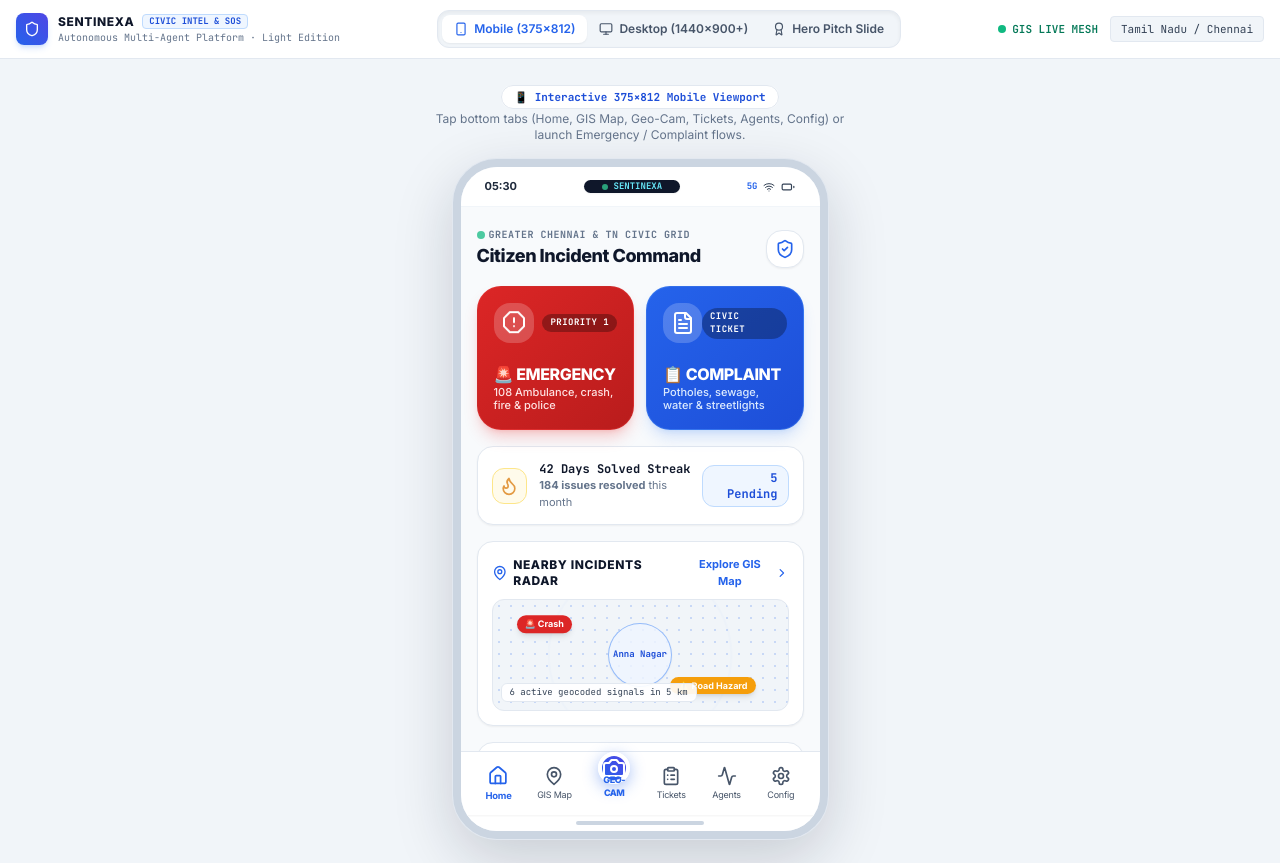
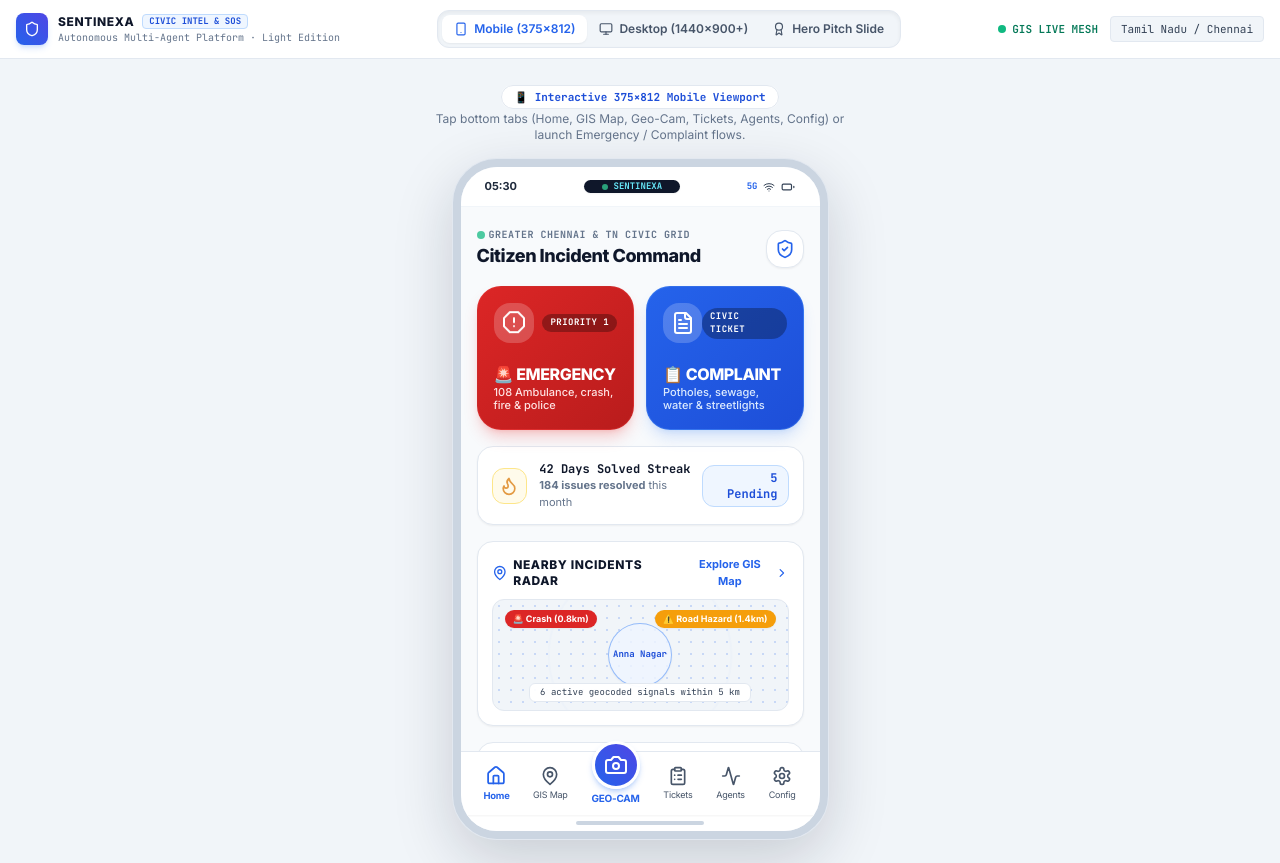
Before and after one commit to wamender007-sara/Sentinexa, a React (Vite) app: page / in a window 1280 px wide. Built offline with nearby package versions, Linux system fonts and the light colour scheme; a web font is replaced by a local one.

Commit message:
fix: resolve map rendering, add satellite hybrid labels, fix geo-cam overlapping button, and provide 100% relevant incident photos

```diff
--- a/src/components/CitizenReportModal.jsx
+++ b/src/components/CitizenReportModal.jsx
@@ -47,7 +47,7 @@ export default function CitizenReportModal() {
       createdAt: new Date().toISOString(),
       unacknowledgedDays: 0,
       retryCount: 0,
-      imageUri: photoUri || 'https://images.unsplash.com/photo-1544620347-c4fd4a3d5957?w=600&auto=format&fit=crop&q=60'
+      imageUri: photoUri || 'https://images.unsplash.com/photo-1515162816999-a0c47dc192f7?w=600&auto=format&fit=crop&q=60'
     };
 
     addIncident(newInc);
--- a/src/components/ComplaintModal.jsx
+++ b/src/components/ComplaintModal.jsx
@@ -69,7 +69,7 @@ export default function ComplaintModal() {
       createdAt: new Date().toISOString(),
       unacknowledgedDays: 0,
       retryCount: 0,
-      imageUri: capturedGeoPhoto?.imageUri || 'https://images.unsplash.com/photo-1544620347-c4fd4a3d5957?w=600&auto=format&fit=crop&q=60'
+      imageUri: capturedGeoPhoto?.imageUri || 'https://images.unsplash.com/photo-1547683905-f686c993aae5?w=600&auto=format&fit=crop&q=60'
     };
 
     addIncident(newTicket);
--- a/src/components/EmergencyPanel.jsx
+++ b/src/components/EmergencyPanel.jsx
@@ -48,7 +48,7 @@ export default function EmergencyPanel() {
       createdAt: new Date().toISOString(),
       unacknowledgedDays: 0,
       retryCount: 0,
-      imageUri: capturedGeoPhoto?.imageUri || 'https://images.unsplash.com/photo-1509391365360-2e959784a276?w=600&auto=format&fit=crop&q=60'
+      imageUri: capturedGeoPhoto?.imageUri || 'https://images.unsplash.com/photo-1568605117036-5fe5e7bab0b7?w=600&auto=format&fit=crop&q=60'
     };
 
     // Add to store & trigger agent pipeline + n8n webhook
--- a/src/components/GeoCamModal.jsx
+++ b/src/components/GeoCamModal.jsx
@@ -247,7 +247,7 @@ export default function GeoCamModal() {
 
   const handleSelectEmergency = () => {
     const photoData = {
-      imageUri: capturedImage || 'https://images.unsplash.com/photo-1587740896339-96a76170508d?w=800&auto=format&fit=crop&q=80',
+      imageUri: capturedImage || 'https://images.unsplash.com/photo-1568605117036-5fe5e7bab0b7?w=800&auto=format&fit=crop&q=80',
       ...location
     };
     closeGeoCam();
@@ -256,7 +256,7 @@ export default function GeoCamModal() {
 
   const handleSelectComplaint = () => {
     const photoData = {
-      imageUri: capturedImage || 'https://images.unsplash.com/photo-1544620347-c4fd4a3d5957?w=800&auto=format&fit=crop&q=80',
+      imageUri: capturedImage || 'https://images.unsplash.com/photo-1515162816999-a0c47dc192f7?w=800&auto=format&fit=crop&q=80',
       ...location
     };
     closeGeoCam();
--- a/src/components/sentinexa/DesktopCommandCenter.jsx
+++ b/src/components/sentinexa/DesktopCommandCenter.jsx
@@ -82,7 +82,7 @@ export default function DesktopCommandCenter() {
       routingDept: 'CMWSSB (Metro Water & Sewerage)',
       assignedAgent: 'Agent-02 (Computer Vision)',
       slaExpiry: '22h remaining',
-      image: 'https://images.unsplash.com/photo-1541888946425-d0fbb186f5f7?w=600&auto=format&fit=crop&q=80'
+      image: 'https://images.unsplash.com/photo-1547683905-f686c993aae5?w=600&auto=format&fit=crop&q=80'
     },
     {
       id: 'TN-SOS-9039',
@@ -100,7 +100,7 @@ export default function DesktopCommandCenter() {
       routingDept: 'TANGEDCO & 101 Fire Control',
       assignedAgent: 'Agent-03 (Geo-Spatial)',
       slaExpiry: 'Resolved',
-      image: 'https://images.unsplash.com/photo-1563245372-f21724e3856d?w=600&auto=format&fit=crop&q=80'
+      image: 'https://images.unsplash.com/photo-1473341304170-971dccb5ac1e?w=600&auto=format&fit=crop&q=80'
     }
   ];
 
--- a/src/components/sentinexa/MobileAppContainer.jsx
+++ b/src/components/sentinexa/MobileAppContainer.jsx
@@ -161,16 +161,19 @@ export default function MobileAppContainer({ isStandAlone = false }) {
             </button>
 
             {/* Elevated Geo-Cam Shutter Button */}
-            <button
-              onClick={() => setActiveScreen('geocam')}
-              className="relative -top-4 w-13 h-13 rounded-full bg-gradient-to-tr from-blue-600 to-indigo-600 border-4 border-white flex items-center justify-center text-white shadow-[0_4px_16px_rgba(37,99,235,0.4)] hover:scale-105 active:scale-95 transition-transform"
-              title="Geo Camera"
-            >
-              <Camera className="w-6 h-6 text-white" />
-              <span className="absolute -bottom-5 text-[9px] font-black text-blue-600 uppercase tracking-tighter">
+            <div className="flex flex-col items-center justify-center -mt-5">
+              <button
+                type="button"
+                onClick={() => setActiveScreen('geocam')}
+                className="w-12 h-12 rounded-full bg-gradient-to-tr from-blue-600 to-indigo-600 border-[3px] border-white flex items-center justify-center text-white shadow-md shadow-blue-500/30 hover:scale-105 active:scale-95 transition-transform"
+                aria-label="Geo Camera"
+              >
+                <Camera className="w-6 h-6 text-white" />
+              </button>
+              <span className="text-[10px] font-bold text-blue-600 uppercase tracking-tight mt-0.5">
                 Geo-Cam
               </span>
-            </button>
+            </div>
 
             {/* Tickets */}
             <button
--- a/src/components/sentinexa/screens/Screen1HomeDashboard.jsx
+++ b/src/components/sentinexa/screens/Screen1HomeDashboard.jsx
@@ -186,16 +186,19 @@ export default function Screen1HomeDashboard({
             </div>
           </div>
 
-          {/* Incident Pins on Mini Map */}
-          <div className="absolute top-4 left-6 flex items-center space-x-1 bg-red-600 text-white text-[9px] font-bold px-2 py-0.5 rounded-full shadow-md animate-bounce">
-            <span>🚨 Crash</span>
+          {/* Incident Pins on Mini Map - Positioned at top corners to avoid overlap */}
+          <div className="absolute top-2.5 left-3 z-10 flex items-center space-x-1 bg-red-600 text-white text-[9px] font-bold px-2 py-0.5 rounded-full shadow-sm">
+            <span>🚨 Crash (0.8km)</span>
           </div>
-          <div className="absolute bottom-4 right-8 flex items-center space-x-1 bg-amber-500 text-white text-[9px] font-bold px-2 py-0.5 rounded-full shadow-md">
-            <span>⚠️ Road Hazard</span>
+          <div className="absolute top-2.5 right-3 z-10 flex items-center space-x-1 bg-amber-500 text-white text-[9px] font-bold px-2 py-0.5 rounded-full shadow-sm">
+            <span>⚠️ Road Hazard (1.4km)</span>
           </div>
 
-          <div className="absolute bottom-2 left-2 px-2 py-0.5 rounded-md bg-white/90 backdrop-blur-xs text-slate-700 border border-slate-200 text-[9px] font-mono shadow-xs">
-            {incidents.length || 4} active geocoded signals in 5 km
+          {/* Bottom stats pill - clean and non-overlapping */}
+          <div className="absolute bottom-2 left-3 right-3 z-10 flex justify-center">
+            <span className="px-2.5 py-0.5 rounded-md bg-white/95 backdrop-blur-xs text-slate-700 border border-slate-200 text-[9px] font-mono shadow-xs">
+              {incidents.length || 4} active geocoded signals within 5 km
+            </span>
           </div>
         </div>
       </div>
--- a/src/components/sentinexa/screens/Screen3AEmergencyFlow.jsx
+++ b/src/components/sentinexa/screens/Screen3AEmergencyFlow.jsx
@@ -57,7 +57,8 @@ export default function Screen3AEmergencyFlow({ photoData, capturedData, onBack,
       routingPortal: 'State Emergency Command & n8n Priority Webhook',
       status: 'DISPATCHED',
       createdAt: new Date().toISOString(),
-      photoUrl
+      photoUrl: photoUrl || 'https://images.unsplash.com/photo-1568605117036-5fe5e7bab0b7?w=600&auto=format&fit=crop&q=80',
+      imageUri: photoUrl || 'https://images.unsplash.com/photo-1568605117036-5fe5e7bab0b7?w=600&auto=format&fit=crop&q=80'
     };
 
     if (typeof addIncident === 'function') {
--- a/src/components/sentinexa/screens/Screen3BComplaintFlow.jsx
+++ b/src/components/sentinexa/screens/Screen3BComplaintFlow.jsx
@@ -63,7 +63,8 @@ export default function Screen3BComplaintFlow({ photoData, capturedData, onBack,
       status: 'ROUTED_WARD',
       createdAt: new Date().toISOString(),
       slaHours: 48,
-      photoUrl: photoUrl
+      photoUrl: photoUrl || 'https://images.unsplash.com/photo-1515162816999-a0c47dc192f7?w=600&auto=format&fit=crop&q=80',
+      imageUri: photoUrl || 'https://images.unsplash.com/photo-1515162816999-a0c47dc192f7?w=600&auto=format&fit=crop&q=80'
     };
 
     if (typeof addIncident === 'function') {
--- a/src/components/sentinexa/screens/Screen4GISMapView.jsx
+++ b/src/components/sentinexa/screens/Screen4GISMapView.jsx
@@ -38,10 +38,10 @@ export default function Screen4GISMapView({ onSelectTicket }) {
   };
 
   return (
-    <div className="relative w-full h-full font-sans select-none overflow-hidden">
+    <div className="relative w-full h-full min-h-[500px] flex-1 flex flex-col font-sans select-none overflow-hidden">
 
       {/* Embedded Fullscreen Map */}
-      <div className="w-full h-full">
+      <div className="w-full h-full flex-1 relative min-h-[450px]">
         <GISMap onSelectTicket={onSelectTicket} />
       </div>
 
```
Also changed, not shown: src/components/GISMap.jsx (+43 -2 lines), src/services/mockData.js (+7 -7 lines).
